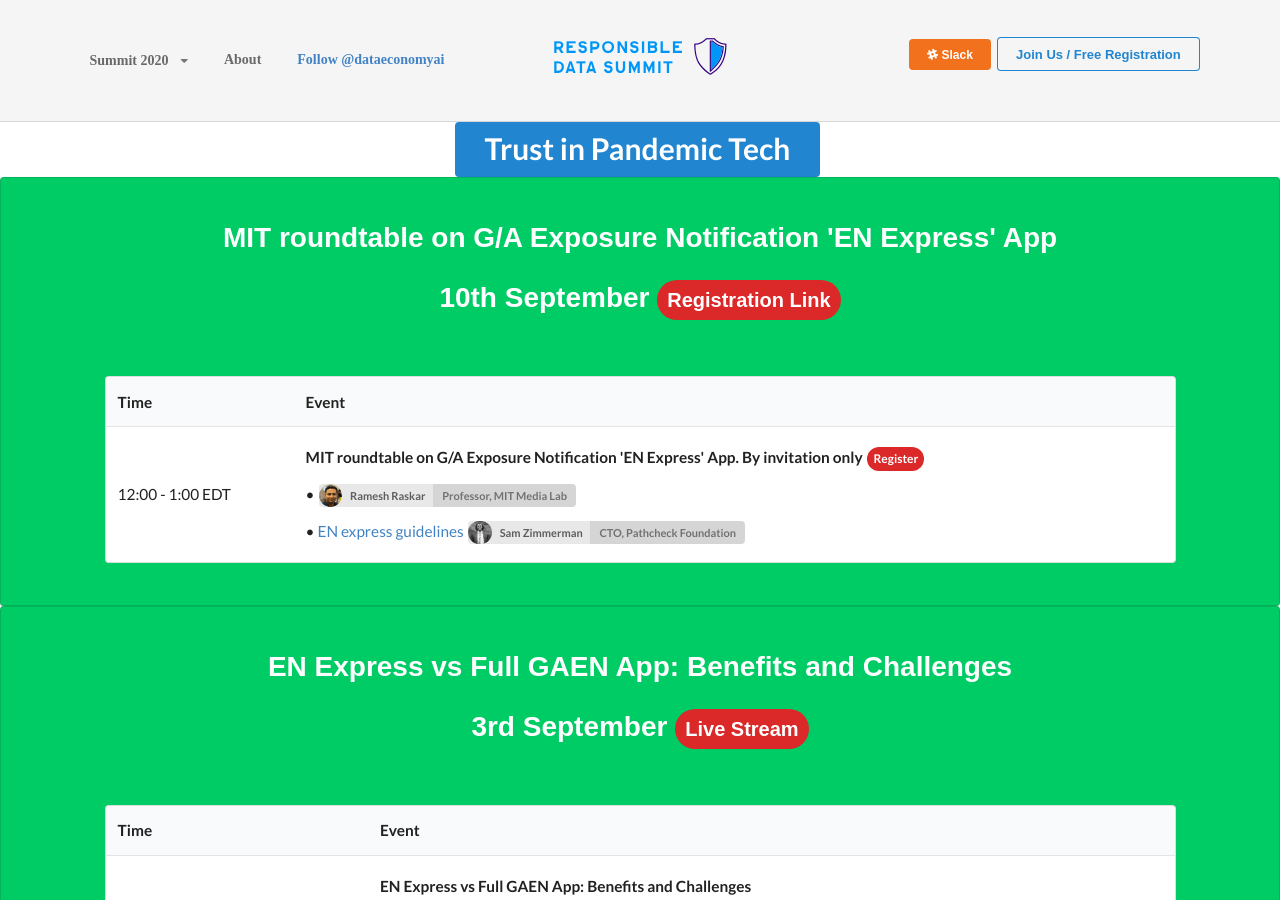
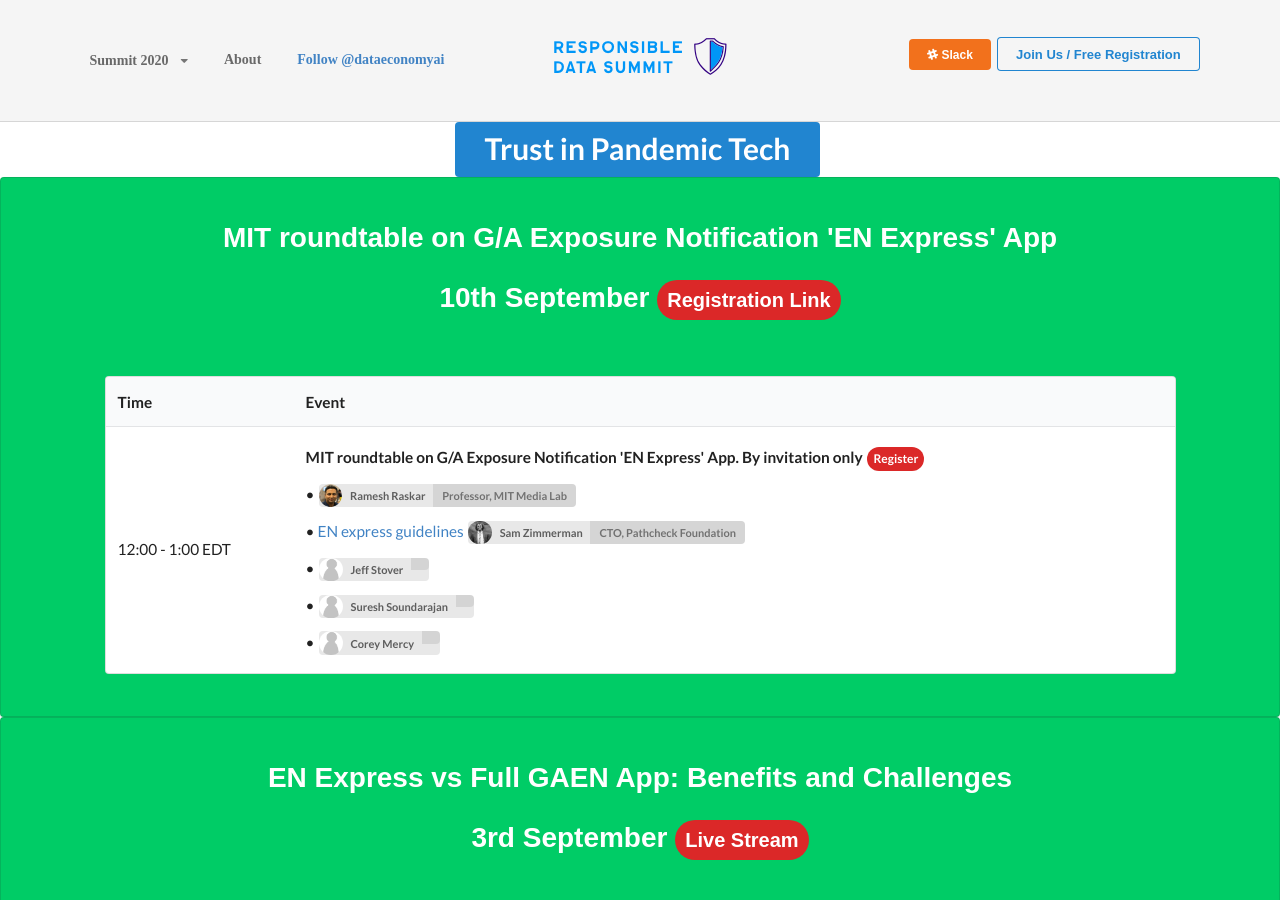
Before and after one commit to responsible-data-summit/events, a Jekyll site: the page built from agenda-0806.html, in a window 1280 px wide and 900 px high. Built offline with Jekyll 4.4.1, drawn with Linux system fonts in a browser that asks for light colours; some web fonts are replaced; comment, search, counter and statistics services are not loaded.

Commit message:
update the speakers

```diff
--- a/_data/agenda0910.yml
+++ b/_data/agenda0910.yml
@@ -7,3 +7,6 @@
         - name: Sam Zimmerman
           content: EN express guidelines
           link: "https://pathcheck.org/pathcheck-launches-solutions-for-en-express-unveiled-by-google-apple"
+        - name: Jeff Stover
+        - name: Suresh Soundarajan
+        - name: Corey Mercy
```
